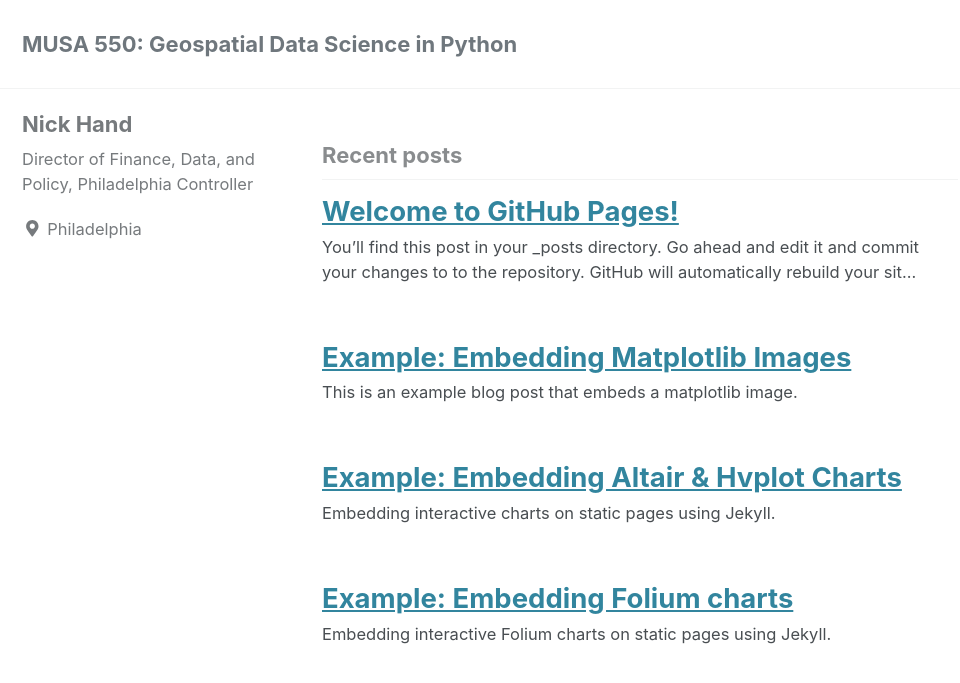
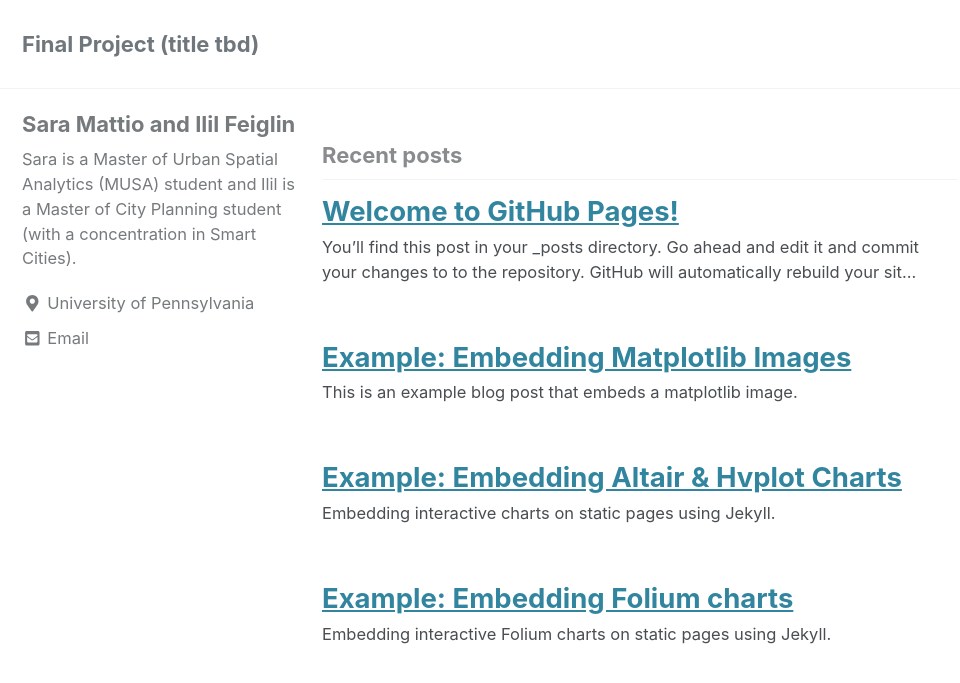
Before and after one commit to ssmattio/MUSA550_FinalProject, a Jekyll site: the page built from index.html, in a window 1280 px wide and 900 px high. Shown: the top 683 px of the window, without its empty margins (0-960 px from the left). Built offline with Jekyll 4.4.1, drawn with Linux system fonts in a browser that asks for light colours; cached includes are drawn as plain includes; nearby versions of some CDN libraries; a script that is not in the unit is left out; the list of posts is cut into pages by our own code; some of the changed text lies outside the part shown.

Commit message:
Update _config.yml

```diff
--- a/_config.yml
+++ b/_config.yml
@@ -16,10 +16,10 @@ minimal_mistakes_skin: "default" # "air", "aqua", "contrast", "dark", "dirt", "n
 
 # Site Settings
 locale: "en-US"
-title: "MUSA 550: Geospatial Data Science in Python"
+title: "Final Project (title tbd)"
 title_separator: "-"
-name: "Nick Hand"
-description: "Displaying cool data visualizations"
+name: "Sara Mattio and Ilil Feiglin"
+description: "Final Project for MUSA 550 Fall 2020"
 url: # the base hostname & protocol for your site e.g. "https://mmistakes.github.io"
 baseurl: # the subpath of your site, e.g. "/blog"
 repository: # GitHub username/repo-name e.g. "mmistakes/minimal-mistakes"
@@ -105,15 +105,15 @@ analytics:
 
 # Site Author
 author:
-  name: "Nick Hand"
+  name: "Sara Mattio and Ilil Feiglin"
   avatar: # path of avatar image, e.g. "/assets/images/bio-photo.jpg"
-  bio: "Director of Finance, Data, and Policy, Philadelphia Controller"
-  location: "Philadelphia"
+  bio: "Sara is a Master of Urban Spatial Analytics (MUSA) student and Ilil is a Master of City Planning student (with a concentration in Smart Cities)."
+  location: "University of Pennsylvania"
   email:
   links:
     - label: "Email"
       icon: "fas fa-fw fa-envelope-square"
-      # url: mailto:your.name@email.com
+      url: mailto:ssmattio@gmail.com
     - label: "Website"
       icon: "fas fa-fw fa-link"
       # url: "https://your-website.com"
```
